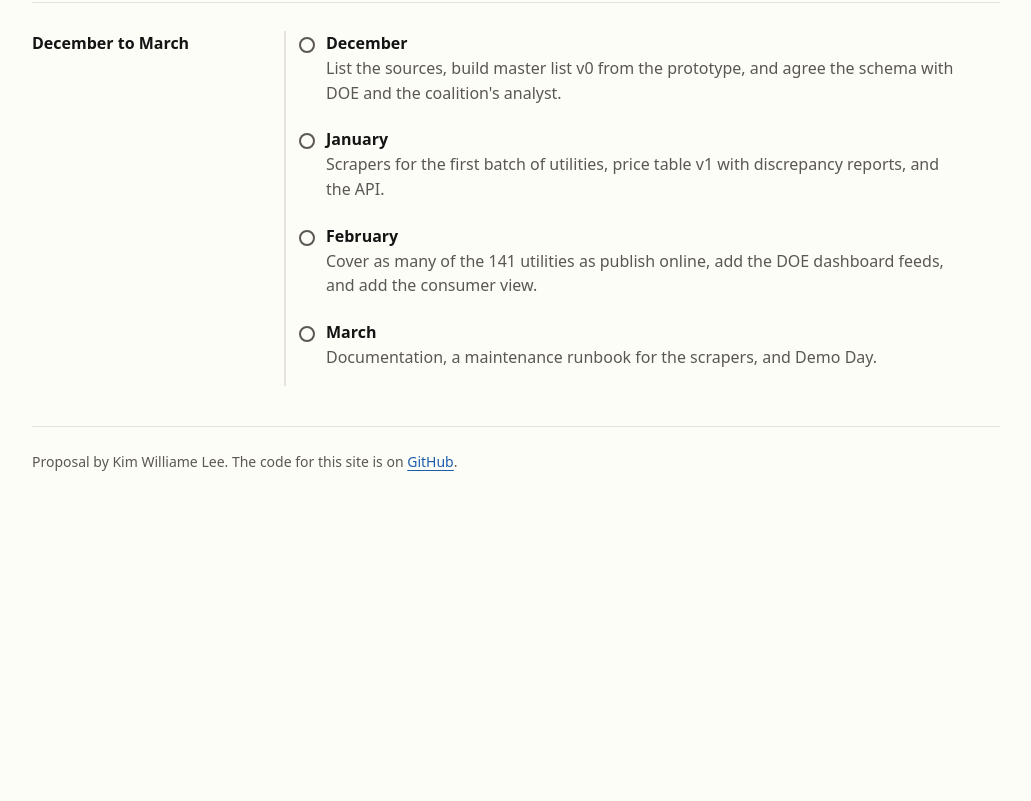
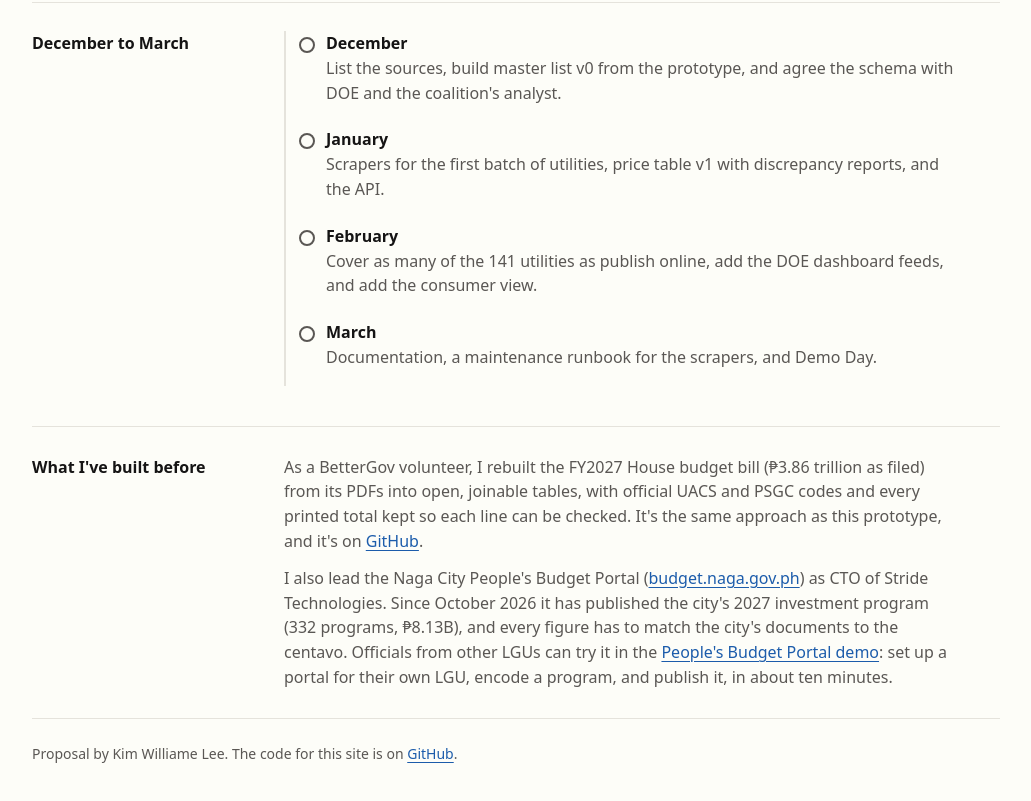
Before and after one commit to kimileeee/ph-energy-data, a plain HTML site: page site/proposal.html in a window 1280 px wide. Shown: the part 2659-3460 px from the top of the page, without its empty margins (124-1155 px from the left). Before the commit the page ends 3207 px from the top, so only its background shows below. Drawn offline with Linux system fonts and the light colour scheme.

Commit message:
Proposal: link the People's Budget Portal demo
A "What I've built before" section on the proposal page: the GAB FY2027
dataset, the Naga People's Budget Portal, and its hands-on demo for other
LGUs (peoples-budget.stridetech.ph).

Co-Authored-By: Claude Opus 5.5 <noreply@anthropic.com>

```diff
--- a/site/proposal.html
+++ b/site/proposal.html
@@ -201,6 +201,14 @@
         </ol>
       </dd>
     </div>
+
+    <div id="before">
+      <dt>What I've built before</dt>
+      <dd>
+        <p>As a BetterGov volunteer, I rebuilt the FY2027 House budget bill (₱3.86 trillion as filed) from its PDFs into open, joinable tables, with official UACS and PSGC codes and every printed total kept so each line can be checked. It's the same approach as this prototype, and it's on <a href="https://github.com/kimileeee/gab-fy2027-dataset">GitHub</a>.</p>
+        <p>I also lead the Naga City People's Budget Portal (<a href="https://budget.naga.gov.ph">budget.naga.gov.ph</a>) as CTO of Stride Technologies. Since October 2026 it has published the city's 2027 investment program (332 programs, ₱8.13B), and every figure has to match the city's documents to the centavo. Officials from other LGUs can try it in the <a href="https://peoples-budget.stridetech.ph">People's Budget Portal demo</a>: set up a portal for their own LGU, encode a program, and publish it, in about ten minutes.</p>
+      </dd>
+    </div>
   </dl>
 
   <p class="note" style="margin-top:24px">Proposal by Kim Williame Lee. The code for this site is on <a href="https://github.com/kimileeee/ph-energy-data">GitHub</a>.</p>
```
Also changed, not shown: pipeline/templates/proposal.html (+8 -0 lines).
